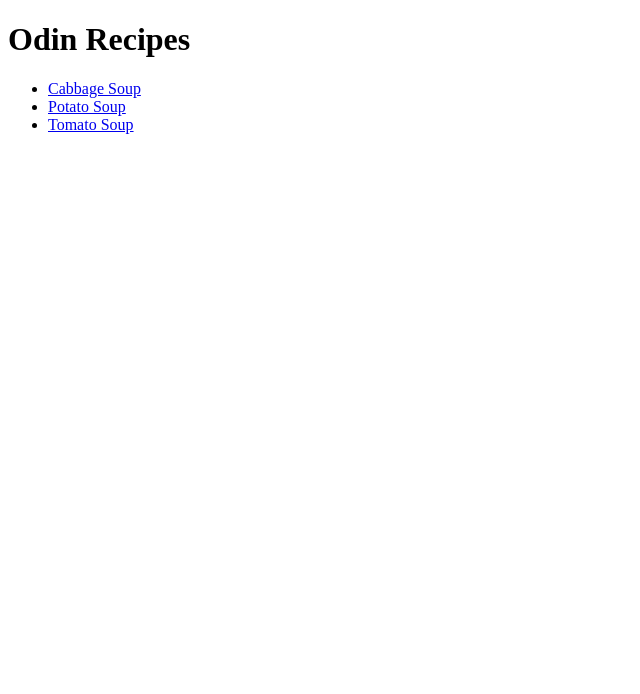
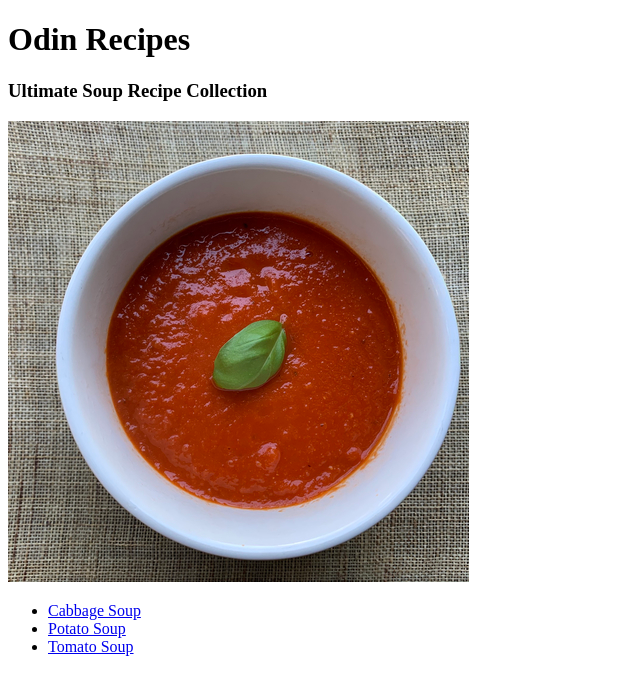
Before and after one commit to uzumakiNabin/odin-recipes, a plain HTML site: page index.html in a window 1280 px wide. Shown: the whole page, without its empty margins (0-640 px from the left). Drawn offline with Linux system fonts and the light colour scheme.

Commit message:
Modified index page

```diff
--- a/index.html
+++ b/index.html
@@ -8,6 +8,8 @@
 </head>
 <body>
     <h1>Odin Recipes</h1>
+    <h3>Ultimate Soup Recipe Collection</h3>
+    <img src="./images/tomato-soup.jpeg">
     <ul>
         <li><a href = "./recipes/cabbage-soup.html">Cabbage Soup</a></li>
         <li><a href = "./recipes/potato-soup.html">Potato Soup</a></li>
```
